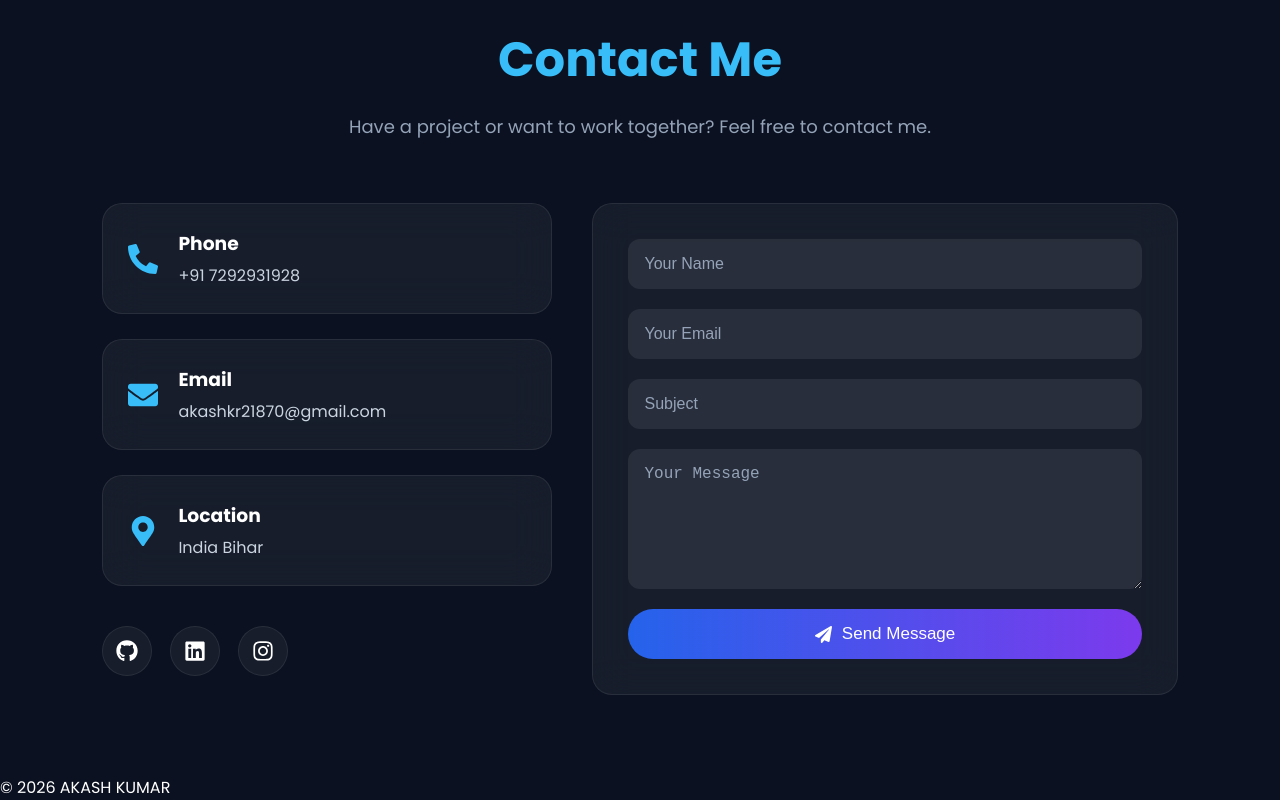
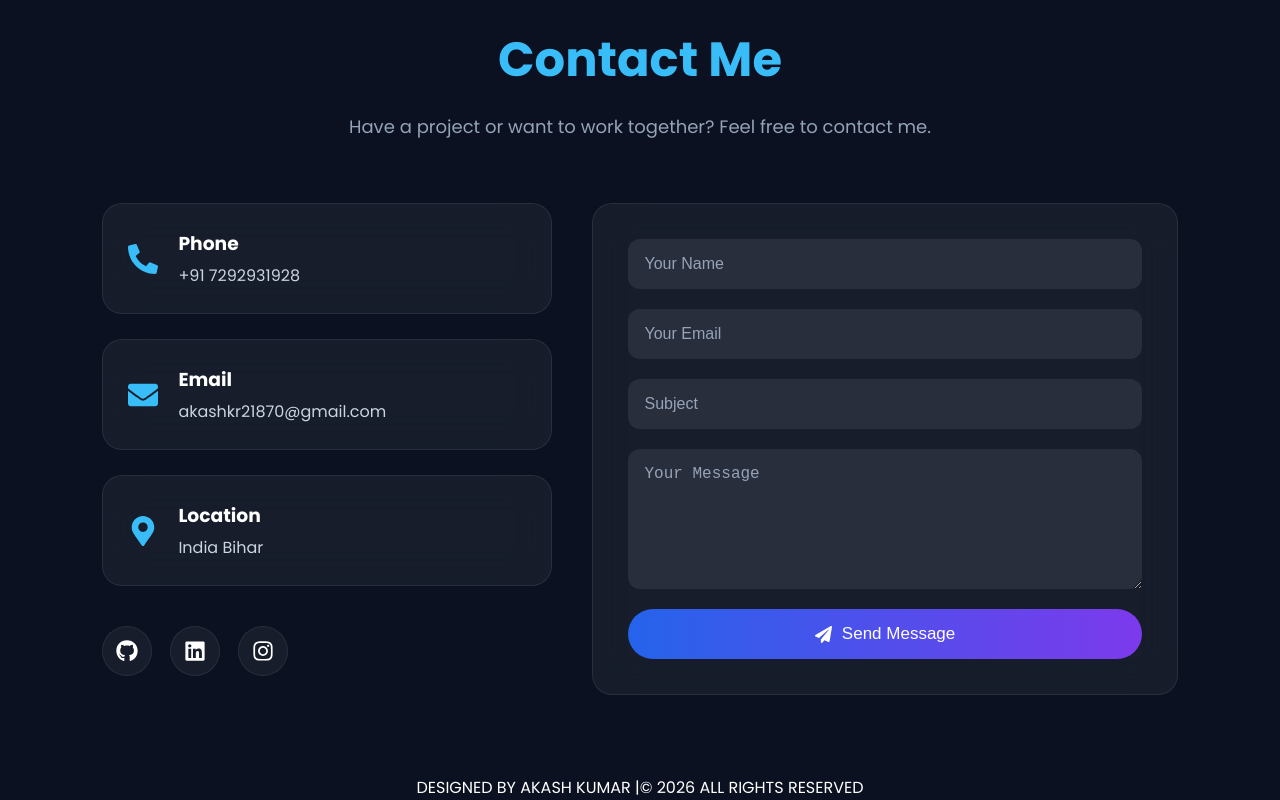
Before and after one commit to skyak191125/portfolio, a React (Vite) app: page /contact in a window 1280 px wide. Shown: the part 176-976 px from the top of the page. Built offline with nearby package versions, Linux system fonts and the light colour scheme.

Commit message:
Update portfolio

```diff
--- a/src/components/Footer.jsx
+++ b/src/components/Footer.jsx
@@ -1,7 +1,7 @@
 function Footer() {
   return (
     <footer>
-      © 2026 AKASH KUMAR
+      DESIGNED BY AKASH KUMAR |© 2026 ALL RIGHTS RESERVED
     </footer>
   );
 }
--- a/src/index.css
+++ b/src/index.css
@@ -0,0 +1,4 @@
+footer{
+
+    text-align: center;
+}
```
